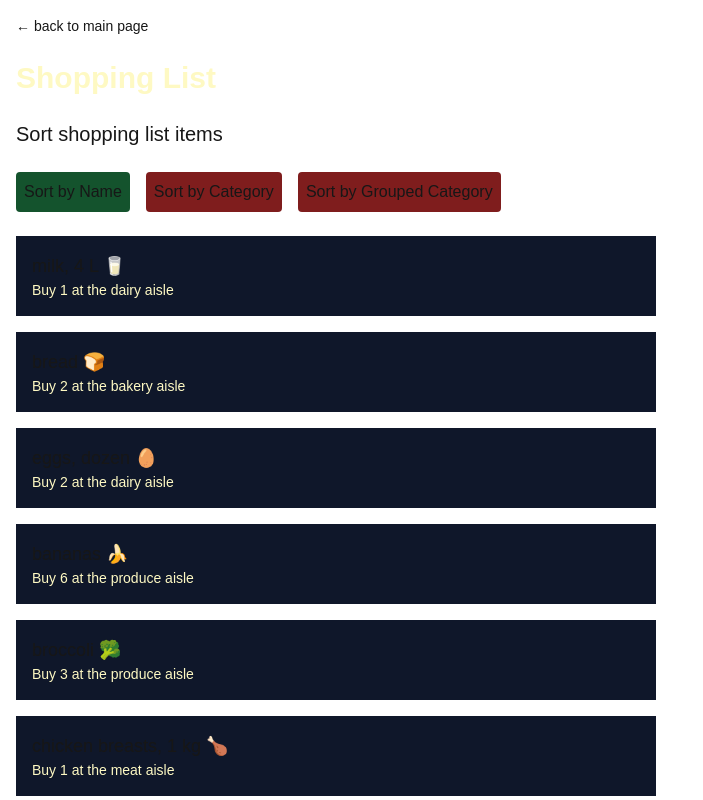
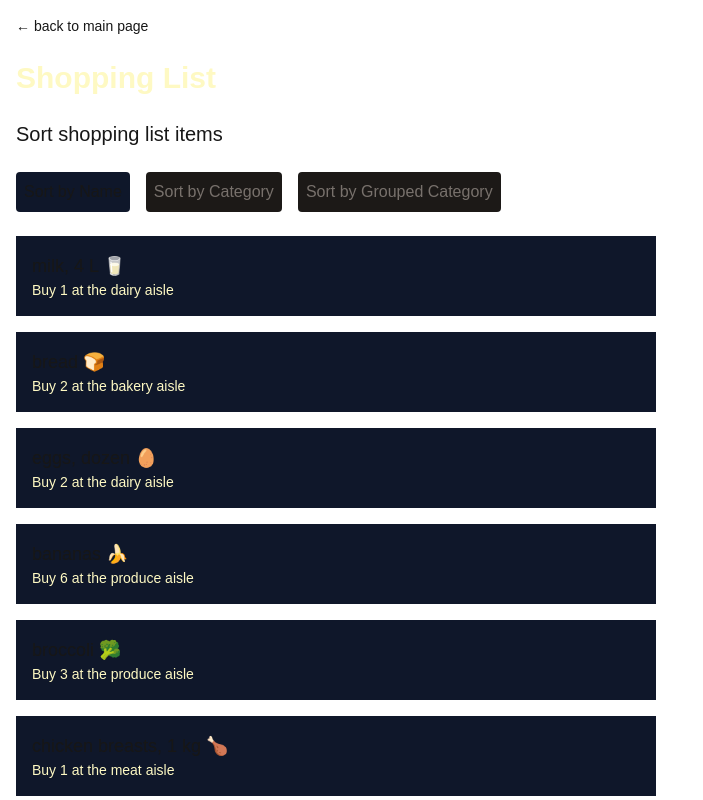
Before and after one commit to fernandocbhorta/cprg306-assignments, a Next.js app: page /week-6 in a window 1280 px wide. Shown: the top 800 px of the page, without its empty margins (0-703 px from the left). Built offline with nearby package versions, Linux system fonts and the light colour scheme.

Commit message:
updated colors
changed button colors to match overall theme

```diff
--- a/app/week-6/item-list.js
+++ b/app/week-6/item-list.js
@@ -37,17 +37,17 @@ export default function ItemList() {
           <h1 className="p-2 m-2 text-xl">Sort shopping list items</h1>
           <p className="m-2">
           <button
-            className={`p-2 m-2 ${sortBy === "name" ? "bg-green-900" : "bg-red-900"} rounded`}
+            className={`p-2 m-2 ${sortBy === "name" ? "bg-slate-900" : "bg-stone-900 text-stone-500"} rounded`}
             onClick={byName}>
             Sort by Name
           </button>
           <button
-            className={`p-2 m-2 ${sortBy === "category" ? "bg-green-900" : "bg-red-900"} rounded`}
+            className={`p-2 m-2 ${sortBy === "category" ? "bg-slate-900" : "bg-stone-900 text-stone-500"} rounded`}
             onClick={byCategory}>
             Sort by Category
           </button>
           <button
-            className={`p-2 m-2 ${sortBy === "grouped" ? "bg-green-900" : "bg-red-900"} rounded`}
+            className={`p-2 m-2 ${sortBy === "grouped" ? "bg-slate-900" : "bg-stone-900 text-stone-500"} rounded`}
             onClick={byGroup}>
             Sort by Grouped Category
           </button>
```
